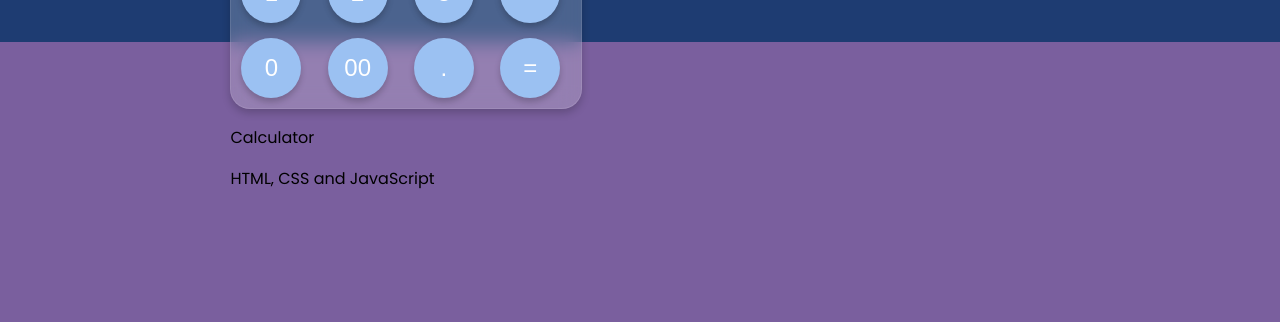
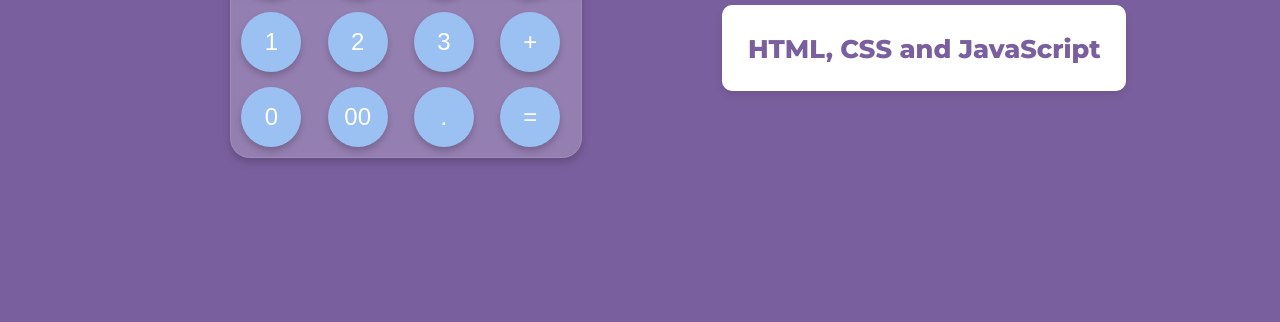
Before and after one commit to jayr012/Calculator, a plain HTML site: page index.html in a window 1280 px wide. Shown: the part 478-800 px from the top of the page. Drawn offline with Linux system fonts and the light colour scheme.

Commit message:
Update style.css

```diff
--- a/style.css
+++ b/style.css
@@ -1,24 +1,30 @@
 /* Add a gradient background to the entire page */
 body {
     font-family: Poppins, sans-serif;
+    margin: 0;
+    padding: 0;
+    overflow: hidden;
+    background: linear-gradient(to bottom, #1e3c72 57.65%, #7a5f9e 42.35%); /* Blue and violet gradient */
+}
+
+/* Main container to hold both the calculator and the right-side text */
+.container {
     display: flex;
     justify-content: flex-start;
-    padding-left: 18%;
     align-items: center;
     height: 100vh;
-    background: linear-gradient(to bottom, #1e3c72 65%, #7a5f9e 35%); /* Blue takes up 70%, Violet takes up 30% */
-    margin: 0;
-    overflow: hidden;
+    padding-left: 18%; /* Adjust the left padding for positioning */
 }
 
-/* Apply a frosted-glass effect with blur to the calculator container */
+/* Calculator container styles */
 .calculator {
     background: rgba(255, 255, 255, 0.2); /* semi-transparent white background */
     border-radius: 20px;
     padding: 10px;
     box-shadow: 0 4px 8px rgba(0, 0, 0, 0.2);
-    backdrop-filter: blur(10px); /* Apply the blur effect */
+    backdrop-filter: blur(10px);
     border: 1px solid rgba(255, 255, 255, 0.1); /* subtle border */
+    margin-right: 40px; /* Space between calculator and right-side text */
 }
 
 /* Display area (screen) styles */
@@ -37,7 +43,7 @@ body {
     background-color: rgba(255, 255, 255, 0.7); /* Slight white background for the screen */
     box-sizing: border-box;
     color: #333;
-    margin-bottom: 20px; /* Ensure there's space between the screen and the buttons */
+    margin-bottom: 20px; /* Space between screen and buttons */
 }
 
 /* Button grid layout */
@@ -69,3 +75,39 @@ body {
 .button:active {
     background-color: #388e3c;
 }
+
+/* Right side text and card styles */
+.right-side {
+    display: flex;
+    flex-direction: column;
+    align-items: center;
+    justify-content: flex-start;
+    color: white;
+}
+
+.title {
+    font-family: 'Montserrat', sans-serif;
+    font-weight: 600;
+    font-size: 4em;
+    color: #fff;
+    margin-top: 156px; /* Move the title 50px down */
+    padding-left: 90px; /* Add padding on the left side */
+}
+
+.card {
+    margin-bottom: 110px;
+    margin-left: 100px;
+    background-color: white;
+    padding: 2px;
+    border-radius: 10px;
+    box-shadow: 0 4px 8px rgba(0, 0, 0, 0.1);
+    width: 400px;
+    text-align: center;
+    color: #7a5f9e; /* Violet color for the card text */
+}
+
+.card p {
+    font-size: 1.6em;
+    font-weight: 600;
+    font-family: 'Montserrat'; sans-serif
+}
```
